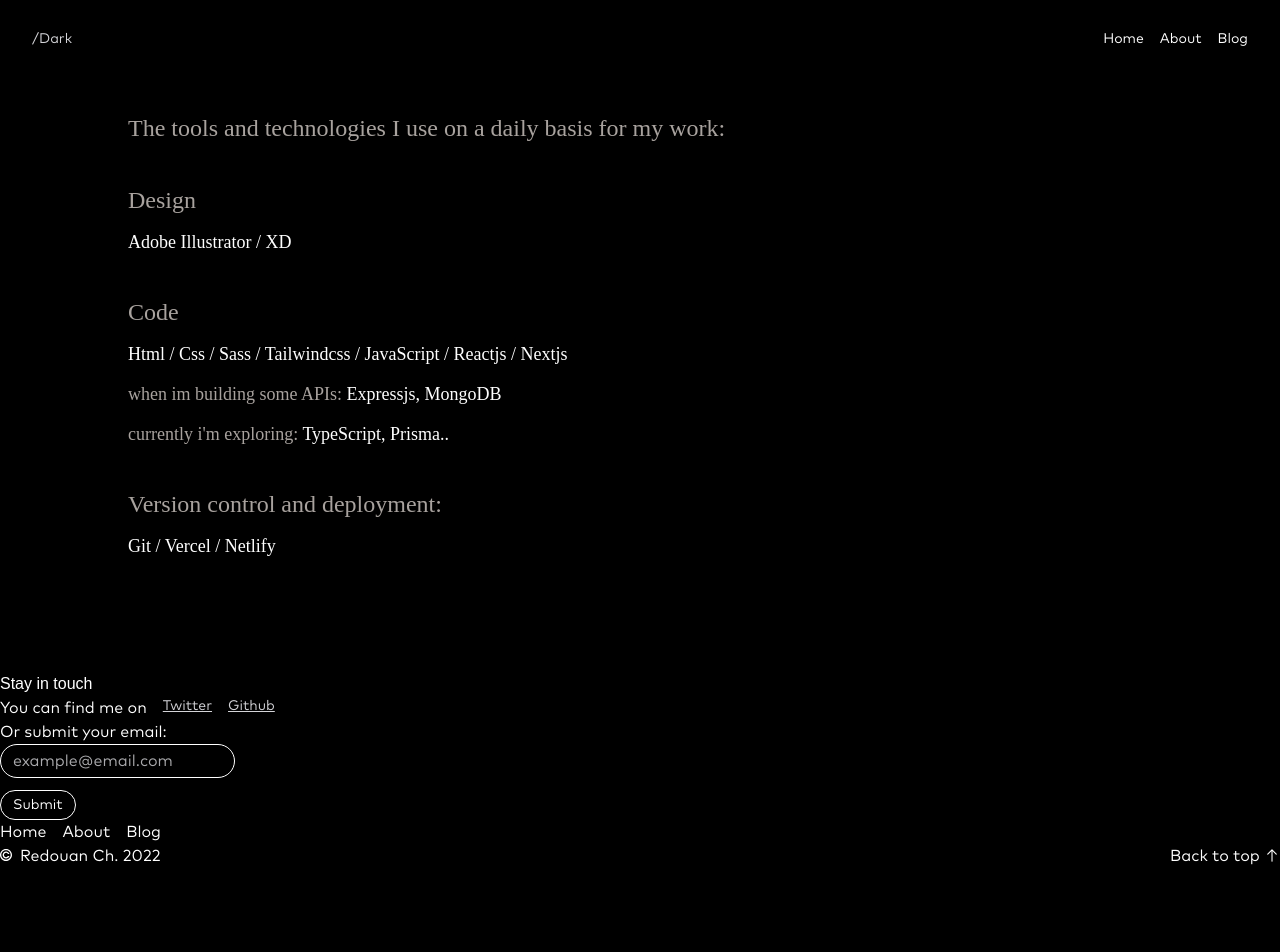
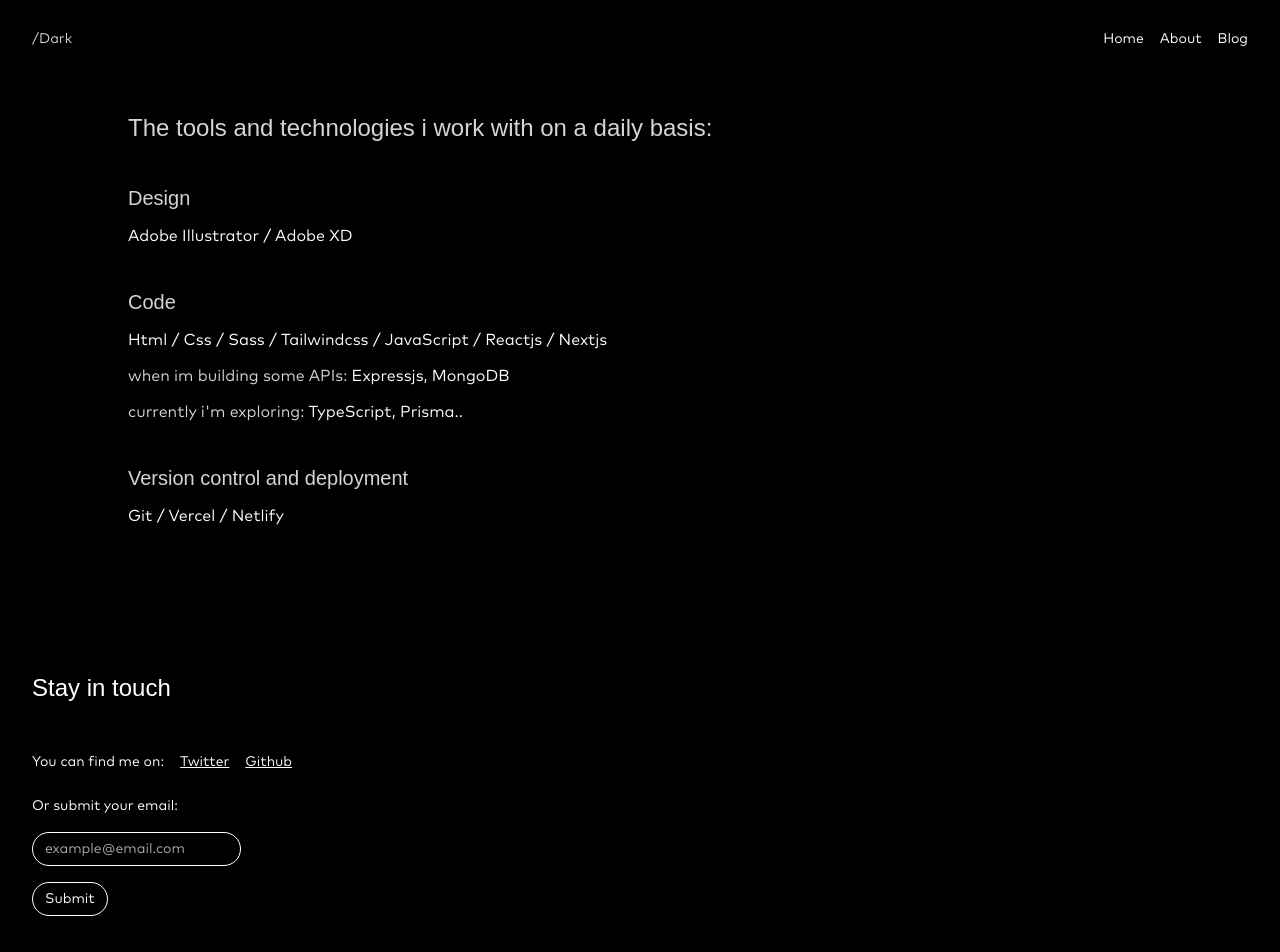
Before and after one commit to resherra/rssh.studio, a Next.js app: page /tools in a window 1280 px wide. Shown: the top 952 px of the page. Before the commit the page ends 868 px from the top, so only its background shows below. Built offline with nearby package versions, Linux system fonts and the light colour scheme; a web font is replaced by a local one.

Commit message:
fixing pages

```diff
--- a/app/about/page.js
+++ b/app/about/page.js
@@ -2,11 +2,11 @@
 
 export default function AboutPage() {
   return (
-    <div className="min-h-[32rem] text-lg flex py-24">
+    <div className="min-h-[32rem] font-mono flex py-24">
       <div className="flex flex-col gap-8 justify-between">
         <div className="flex flex-col gap-8">
           <div className="flex flex-col gap-8">
-            <p>Greetings! my name is Redouan Cherrat, a self-taught JavaScript developer and designer, obssesed with minimalist and typographic design.</p>
+            <p>Greetings! my name Redouan Cherrat, a self-taught JavaScript developer and designer, obssesed with minimalist and typographic design.</p>
             <p>Currently working as a freelancer. i specialize in front-end development. I&apos;m always eager to learn new things. my goal is to create clean, intuitive, and user-friendly web experiences that both look great and function seamlessly.</p>
           </div>
           <div>
--- a/app/blog/page.js
+++ b/app/blog/page.js
@@ -1,6 +1,6 @@
 export default function BlogPage() {
   return (
-    <div className={`min-h-[32rem] flex items-center justify-center py-24`}>
+    <div className={`min-h-[32rem] font-sans text-3xl flex items-center justify-center py-24`}>
       <p>Sorry, there&apos;s no blog post yet! Submit your email below to stay updated.</p>
     </div>
   )
--- a/app/globals.css
+++ b/app/globals.css
@@ -18,6 +18,6 @@
   }
 
   .scrollbar::-webkit-scrollbar-thumb:hover {
-    background: #f1f1f1;
+    @apply bg-[#f1f1f1];
   }
 }
--- a/app/layout.js
+++ b/app/layout.js
@@ -34,7 +34,7 @@
 export default function RootLayout({ children }) {
   return (
     <html lang="en">
-      <body className={`${domaine.variable} ${mark.variable} text-white bg-black scrollbar overflow-x-hidden`}>
+      <body className={`${domaine.variable} ${mark.variable} text-white bg-secColor scrollbar overflow-x-hidden`}>
         <nav className="selection:bg-stone-200 selection:text-black">{<Header />}</nav>
         <div className={`max-w-screen-lg p-4 lg:px-0 m-auto selection:bg-stone-200 selection:text-black`}>
           {children}
--- a/app/page.js
+++ b/app/page.js
@@ -1,12 +1,5 @@
-export default function Home() {
-  return (
-    <main className={`min-h-[32rem] flex items-center py-24 font-sans`}>
-      <div className={`flex flex-col text-3xl lg:text-5xl gap-12`}>
-        <h1 className={`leading-tight`}>Hello, i&apos;m Redouan Ch. Front-end developer and UI designer.</h1>
-        <h1 className={`leading-snug font-medium`}>
-          I help Independents, founders to <span className={`bg-stone-200 text-black`}>Ideate. Prototype. Build.</span> User-friendly experiences and ship it Faster.
-        </h1>
-      </div>
-    </main>
-  )
+import Home from "@/components/Home"
+
+export default function HomePage() {
+  return <Home />
 }
--- a/app/tools/page.js
+++ b/app/tools/page.js
@@ -1,24 +1,24 @@
 export default function tools() {
   return (
-    <div className={`min-h-[32rem] text-lg flex py-24`}>
+    <div className={`min-h-[32rem] font-mono flex py-24 text-textColor`}>
       <div className="flex flex-col gap-10">
-        <h5 className="text-stone-400 text-2xl">The tools and technologies I use on a daily basis for my work:</h5>
+        <h5 className="text-zinc-300 font-sans text-2xl">The tools and technologies i work with on a daily basis:</h5>
         <div className="flex flex-col gap-3">
-          <p className="text-stone-400 text-2xl">Design</p>
-          <p>Adobe Illustrator / XD</p>
+          <p className="text-zinc-300 font-sans text-xl">Design</p>
+          <p>Adobe Illustrator / Adobe XD</p>
         </div>
         <div className="flex flex-col gap-3">
-          <p className="text-stone-400 text-2xl">Code</p>
+          <p className="text-zinc-300 font-sans text-xl">Code</p>
           <p>Html / Css / Sass / Tailwindcss / JavaScript / Reactjs / Nextjs</p>
-          <p className="text-stone-400">
-            when im building some APIs: <span className="text-white">Expressjs, MongoDB</span>{" "}
+          <p className="text-zinc-300 ">
+            when im building some APIs: <span className="text-white ">Expressjs, MongoDB</span>{" "}
           </p>
-          <p className="text-stone-400">
+          <p className="text-zinc-300">
             currently i&apos;m exploring: <span className="text-white">TypeScript, Prisma..</span>{" "}
           </p>
         </div>
         <div className="flex flex-col gap-3">
-          <p className="text-stone-400 text-2xl">Version control and deployment:</p>
+          <p className="text-zinc-300 font-sans text-xl">Version control and deployment</p>
           <p>Git / Vercel / Netlify</p>
         </div>
       </div>
--- a/components/ContactForm.js
+++ b/components/ContactForm.js
@@ -6,13 +6,13 @@
   const [state, handleSubmit] = useForm(process.env.NEXT_PUBLIC_FORM)
 
   if (state.succeeded) {
-    return <p className="text-black">Thanks for your submission!</p>
+    return <p className="font-semibold pt-4">Well received, i'll keep you updated!</p>
   }
 
   return (
-    <form onSubmit={handleSubmit} className={`flex flex-col items-start gap-3 text-textColor`} noValidate>
-      <input id="email" type="email" name="email" placeholder="example@email.com" className="text-textColor px-3 py-1 border border-textColor rounded-3xl bg-transparent placeholder:text-zinc-300/80 outline-none" />
-      <button type="submit" disabled={state.submitting} className="text-sm border border-textColor hover:text-secColor focus:text-secColor hover:bg-white focus:bg-white px-3 py-1 rounded-3xl outline-none">
+    <form onSubmit={handleSubmit} className={`flex flex-col items-start gap-4 text-textColor `} noValidate>
+      <input id="email" type="email" name="email" placeholder="example@email.com" autoComplete="off" className="text-textColor px-3 py-1.5 border-[1.5px] border-textColor rounded-3xl bg-transparent placeholder:text-zinc-300/80 outline-none" />
+      <button type="submit" disabled={state.submitting} className="border-[1.5px] border-textColor hover:text-secColor focus:text-secColor hover:font-semibold focus:font-semibold hover:bg-white focus:bg-white px-3 py-1.5 rounded-3xl outline-none">
         Submit
       </button>
     </form>
--- a/components/Footer.js
+++ b/components/Footer.js
@@ -8,10 +8,12 @@
 
 export default function Footer() {
   return (
+    <div>
+      <div className={`m-4 lg:mx-8 lg:mt-8 lg:mb-2 text-sm`}>
         <div className={`flex flex-col font-mono justify-center text-textColor`}>
-      <p className={`font-sans font-medium`}>Stay in touch</p>
-      <div className={`flex gap-4`}>
-        <p>You can find me on</p>
+          <p className={`font-sans font-medium text-2xl pb-12`}>Stay in touch</p>
+          <div className={`flex items-baseline gap-4 pb-6`}>
+            <p>You can find me on:</p>
             <ul className={`flex gap-4 text-sm text-mainGray underline`}>
               <li>
                 <a href="https://twitter.com/lazycherrat" target="_blank" aria-label="Twitter link">
@@ -25,13 +27,13 @@
               </li>
             </ul>
           </div>
-      <div>
+          <div className={`flex flex-col gap-4 pb-16`}>
             <p>Or submit your email:</p>
             <div>
               <ContactForm />
             </div>
           </div>
-      <div>
+          <div className={`pb-6 text-sm text-zinc-300`}>
             <ul className={`flex gap-4 items-baseline`}>
               <li>
                 <Link href={`/`}>Home</Link>
@@ -44,7 +46,7 @@
               </li>
             </ul>
           </div>
-      <div className={`flex gap-2 items-baseline justify-between text-textColor`}>
+          <div className={`flex gap-2 items-baseline justify-between text-textColor text-sm`}>
             <div className={`flex items-baseline gap-2`}>
               <Image className={`w-3`} src={copyrightIcon} alt="Copyright icon" />
               <div>Redouan Ch. {new Date().getFullYear()}</div>
@@ -52,5 +54,7 @@
             <BackToTop />
           </div>
         </div>
+      </div>
+    </div>
   )
 }
--- /dev/null
+++ b/components/Home.js
@@ -0,0 +1,12 @@
+export default function Home() {
+  return (
+    <main className={`min-h-[32rem] flex items-center py-24 font-sans`}>
+      <div className={`flex flex-col text-3xl lg:text-5xl gap-12`}>
+        <h1 className={`leading-tight`}>Hello, i&apos;m Redouan Ch. Front-end developer and UI designer.</h1>
+        <h1 className={`leading-snug font-medium`}>
+          I help Independents, founders to <span className={`bg-stone-200 text-black`}>Ideate. Prototype. Build.</span> User-friendly experiences and ship it Faster.
+        </h1>
+      </div>
+    </main>
+  )
+}
--- a/components/LightModes.js
+++ b/components/LightModes.js
@@ -10,7 +10,7 @@
   }
 
   return (
-    <button onClick={switchHandler} className={`text-mainGray`}>
+    <button onClick={switchHandler} className={`text-zinc-300`}>
       {!dark ? `/Dark` : `/Light`}
     </button>
   )
--- a/tailwind.config.js
+++ b/tailwind.config.js
@@ -10,7 +10,6 @@
         mainColor: "#F7CED7",
         secColor: "#000000",
         textColor: "#ffffff",
-        mainGray: "#D4D4D8",
       },
       fontFamily: {
         sans: ["var(--font-domaine)"],
```
Lines whose indentation alone changed are shown as unchanged.
